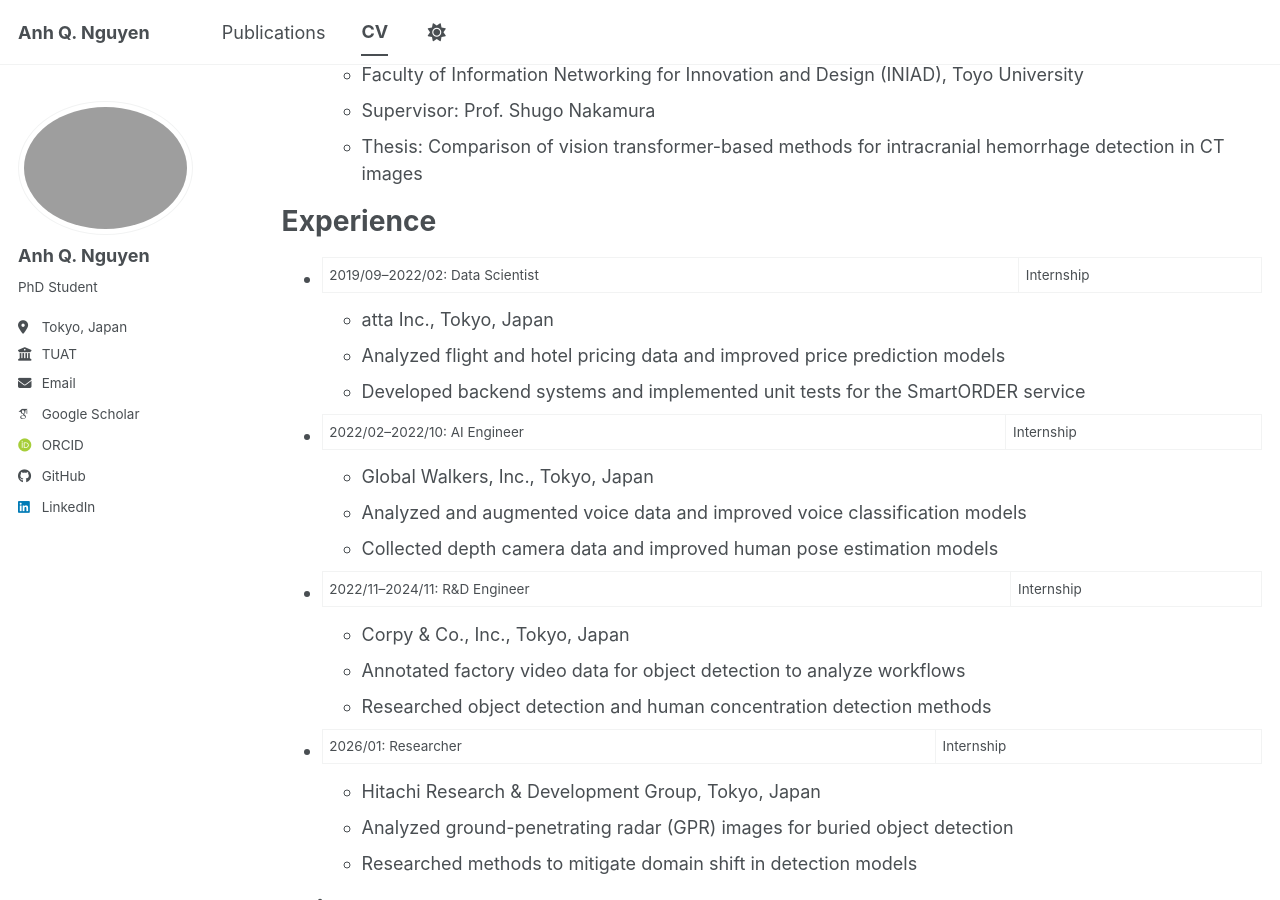
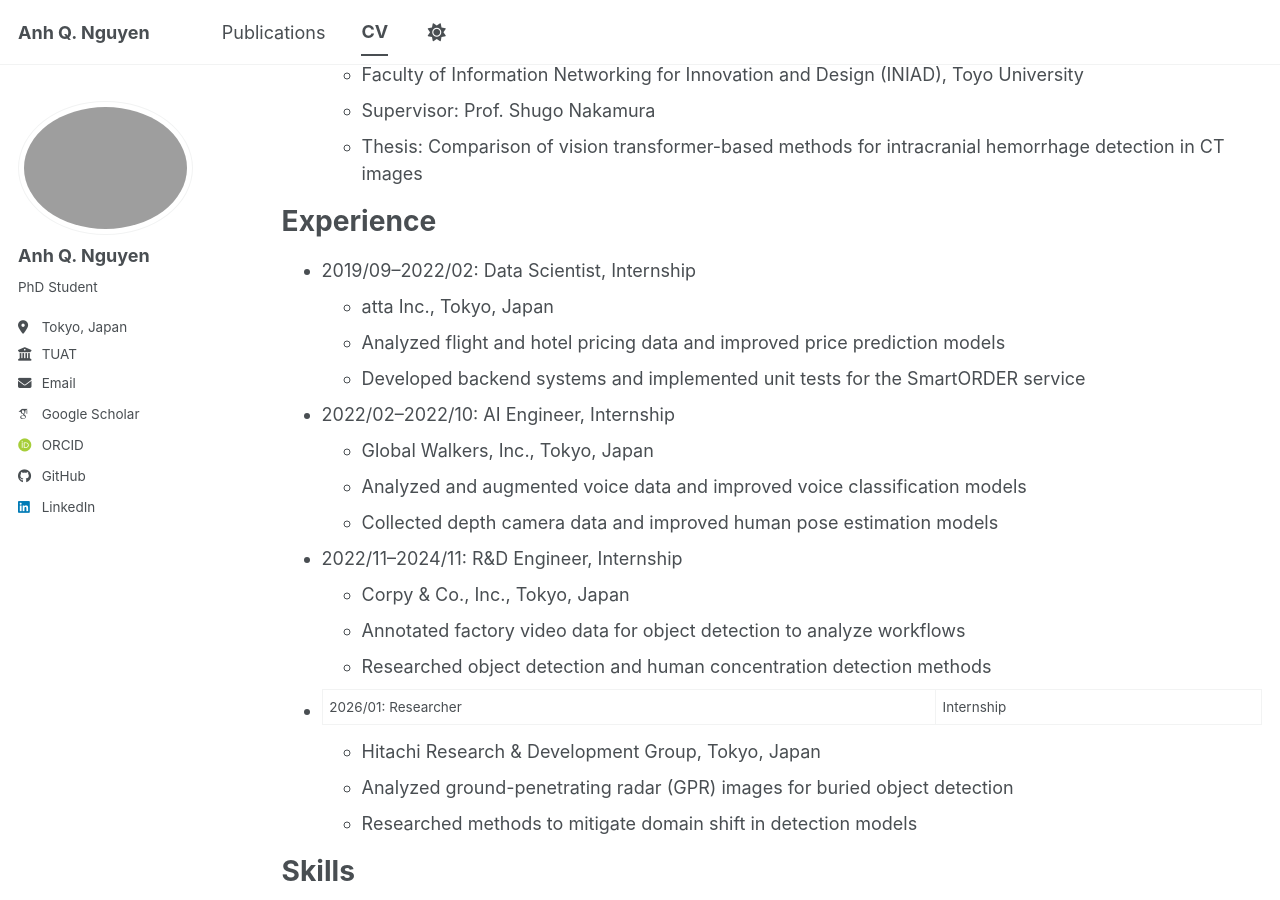
Before and after one commit to nguyenqanh/nguyenqanh.github.io, a Jekyll site: the page built from _pages/cv.md, in a window 1280 px wide and 900 px high, scrolled down 713 px. Built offline with Jekyll 4.4.1, drawn with Linux system fonts in a browser that asks for light colours; some web fonts are replaced; a script bundle is joined from its source files by our own code; library files that are not in the unit come from our copies.

Commit message:
Update cv.md

```diff
--- a/_pages/cv.md
+++ b/_pages/cv.md
@@ -34,17 +34,17 @@ Education
 
 Experience
 ======
-* 2019/09–2022/02: Data Scientist | Internship
+* 2019/09–2022/02: Data Scientist, Internship
   * atta Inc., Tokyo, Japan
   * Analyzed flight and hotel pricing data and improved price prediction models
   * Developed backend systems and implemented unit tests for the SmartORDER service
 
-* 2022/02–2022/10: AI Engineer | Internship
+* 2022/02–2022/10: AI Engineer, Internship
   * Global Walkers, Inc., Tokyo, Japan
   * Analyzed and augmented voice data and improved voice classification models
   * Collected depth camera data and improved human pose estimation models
 
-* 2022/11–2024/11: R&D Engineer | Internship
+* 2022/11–2024/11: R&D Engineer, Internship
   * Corpy & Co., Inc., Tokyo, Japan
   * Annotated factory video data for object detection to analyze workflows
   * Researched object detection and human concentration detection methods
```
